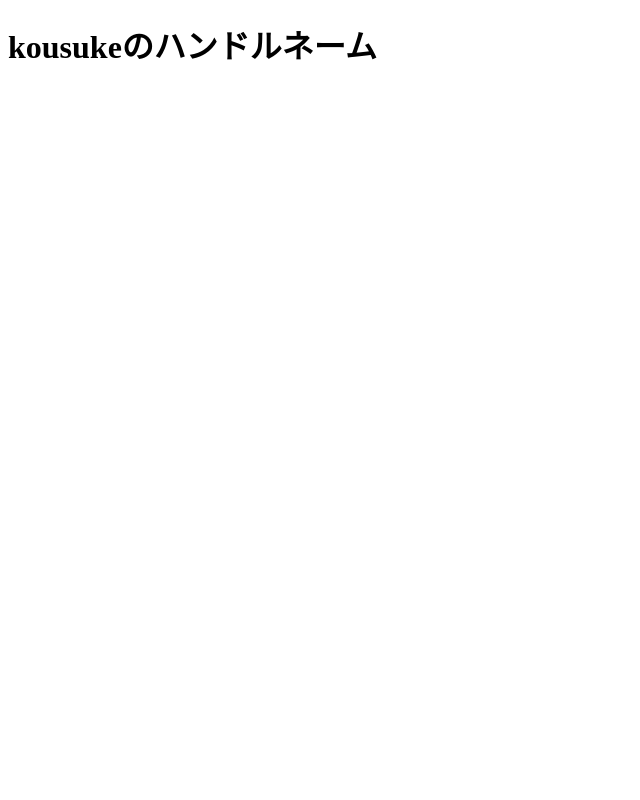
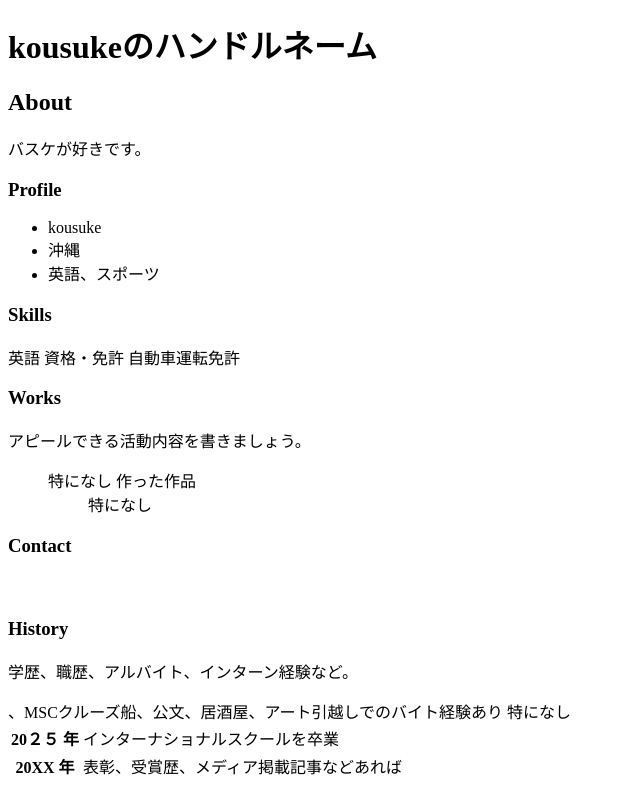
Before and after one commit to twk4fm7myp-star/twk4fm7myp-star, a plain HTML site: page index.html in a window 1280 px wide. Shown: the whole page, without its empty margins (0-640 px from the left). Drawn offline with Linux system fonts and the light colour scheme.

Commit message:
HTML雛形作成

```diff
--- a/index.html
+++ b/index.html
@@ -7,5 +7,50 @@
   </head>
   <body>
     <h1>kousukeのハンドルネーム</h1>
+
+    <h2>About</h2>
+    <p>
+      バスケが好きです。
+    </p>
+
+    <h3>Profile</h3>
+    <ul>
+      <li>kousuke</li>
+      <li>沖縄</li>
+      <li>英語、スポーツ</li>
+    </ul>
+
+    <h3>Skills</h3>英語
+      <tr>
+        <th>資格・免許</th>
+        <td>自動車運転免許</td>
+      </tr>
+    </table>
+
+    <h3>Works</h3>
+    <p>アピールできる活動内容を書きましょう。</p>
+    <ul>
+    特になし
+        作った作品
+        <ul>
+         特になし
+        </ul>
+      </li>
+    </ul>
+
+    <h3>Contact</h3>
+
+　　<h3>History</h3>
+    <p>学歴、職歴、アルバイト、インターン経験など。</p>
+    <table>、MSCクルーズ船、公文、居酒屋、アート引越しでのバイト経験あり
+      <tr>
+        <th>20２５ 年</th>
+        <td>インターナショナルスクールを卒業</td>
+      </tr>
+      <tr>
+        <th>20XX 年</th>
+        <td>表彰、受賞歴、メディア掲載記事などあれば</td>
+      </tr>特になし
+    </table>
   </body>
 </html>
```
